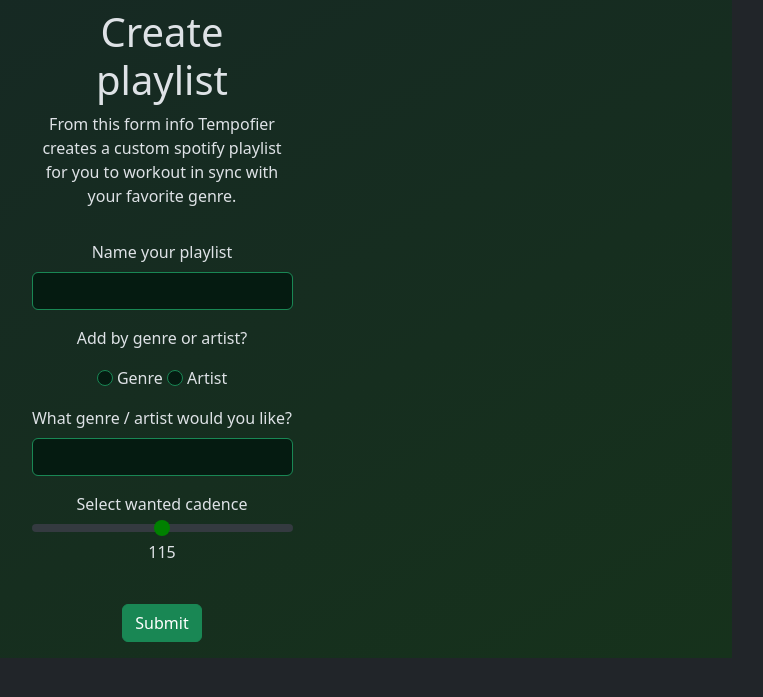
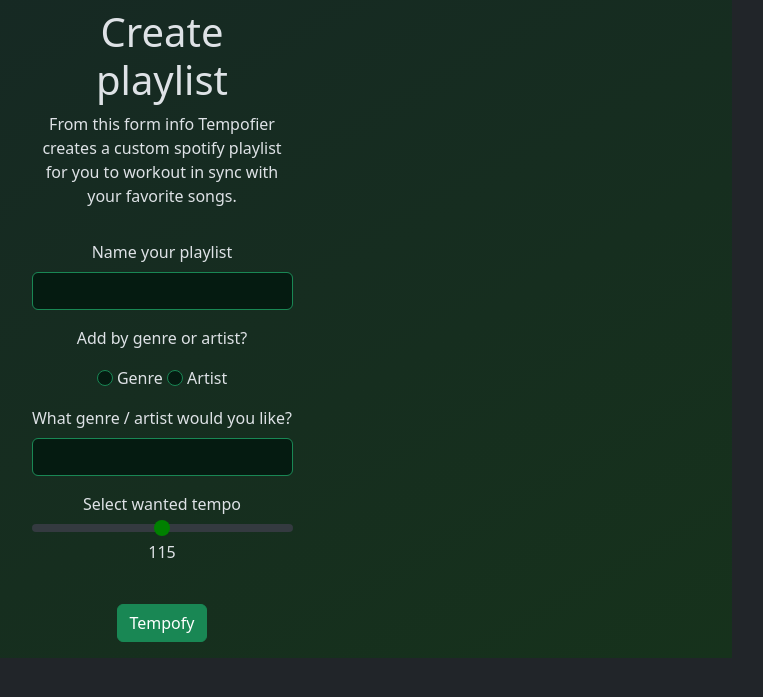
Before and after one commit to PlayJeri/spotify_cadencefier, a Flask app: template app/templates/playlist.html in a window 1280 px wide. Shown: the top 697 px of the page, without its empty margins (478-1241 px from the left). Run offline with Flask 2, Linux system fonts and the light colour scheme; the template is opened without the code that fills it: values that come from a table or form of the project are taken from there, others are empty.

Commit message:
text changes on website

```diff
--- a/app/forms.py
+++ b/app/forms.py
@@ -6,5 +6,5 @@ class PlayListForm(FlaskForm):
   playlist_name = StringField('Name your playlist', validators=[data_required()])
   genre_or_artist = RadioField('Add by genre or artist?', choices=['Genre', 'Artist'])
   genre = StringField('What genre / artist would you like?', validators=[data_required()])
-  tempo = IntegerRangeField('Select wanted cadence', default=115)
-  submit = SubmitField()
+  tempo = IntegerRangeField('Select wanted tempo', default=115)
+  submit = SubmitField('Tempofy')
--- a/app/templates/playlist.html
+++ b/app/templates/playlist.html
@@ -8,7 +8,7 @@
     <div class="row py-2 justify-content-center">
         <div class="col-lg-3 col-md-6 col-12 text-center">
             <h1>Create playlist</h1>
-            <p>From this form info Tempofier creates a custom spotify playlist for you to workout in sync with your favorite genre.</p>
+            <p>From this form info Tempofier creates a custom spotify playlist for you to workout in sync with your favorite songs.</p>
         </div>
     </div>
     <div class="row py-2 justify-content-center">
```
